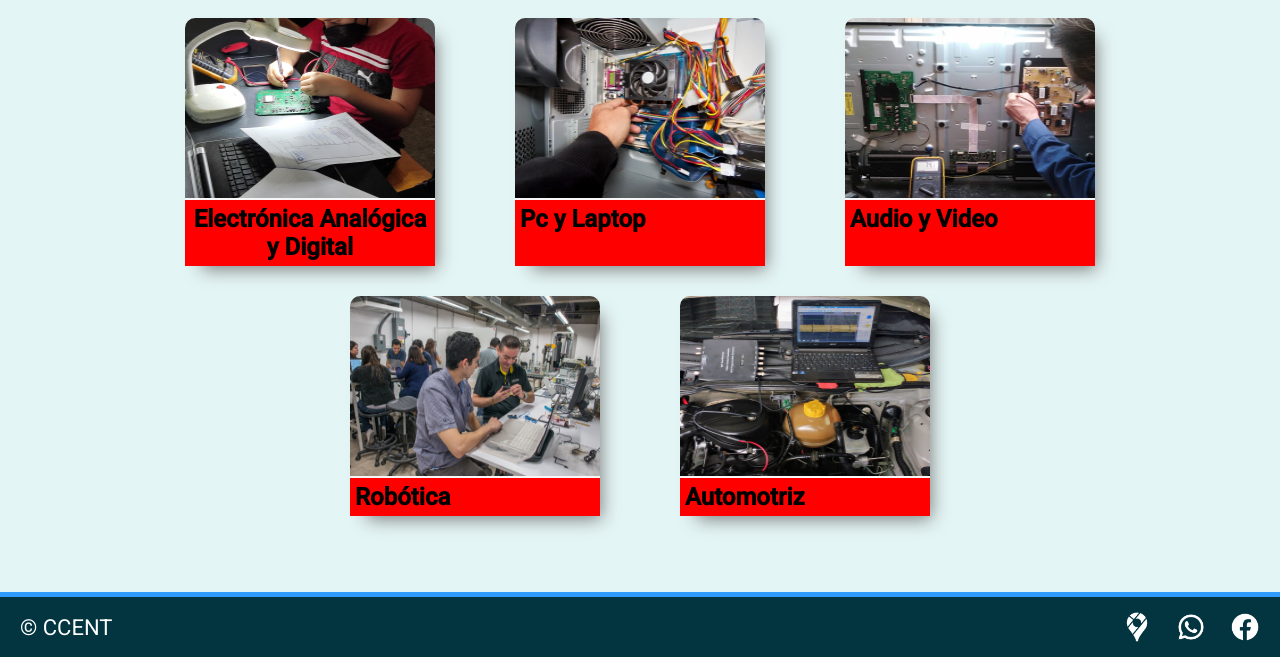
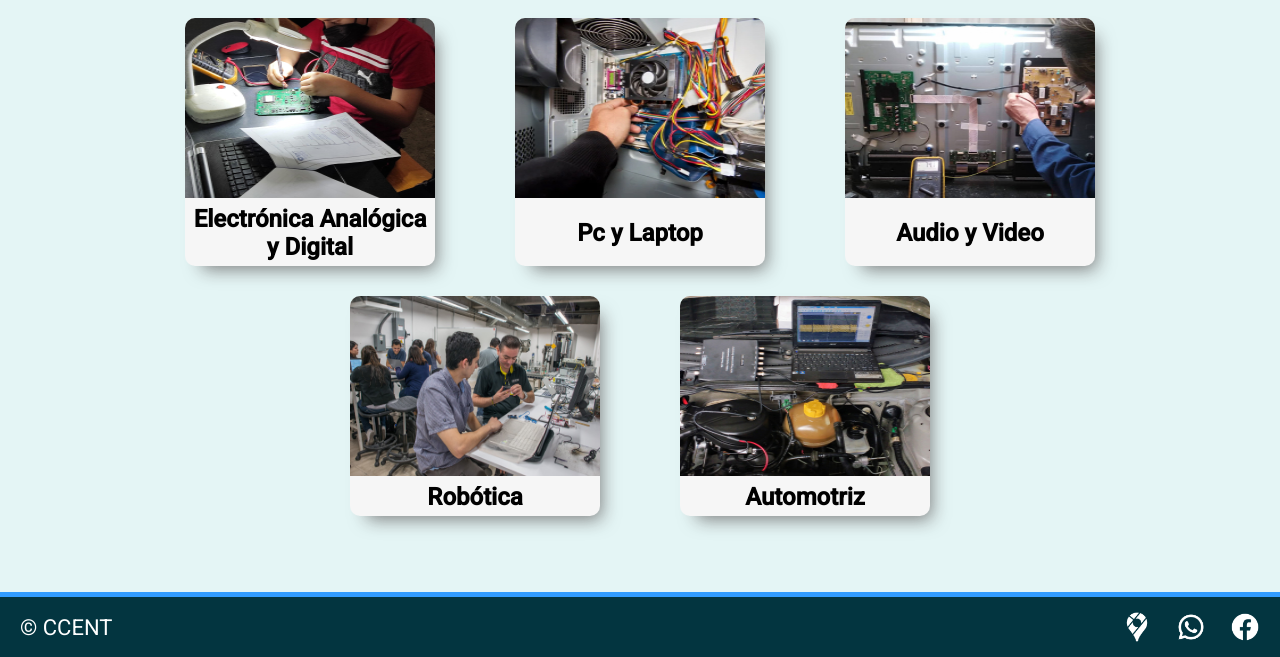
Before and after one commit to Edggarius/SPAWF-ARCHIVES, a Django app: page /cursos/ in a window 1280 px wide. Shown: the part 143-800 px from the top of the page. Run offline with Django 4.2, Linux system fonts and the light colour scheme.

Commit message:
Cursos Corregidos

```diff
--- a/apps/home/urls.py
+++ b/apps/home/urls.py
@@ -6,6 +6,7 @@ urlpatterns = [
     path('home/', views.home, name='home'),
     path('historia/', views.historia, name='historia'),
     path('servicios/', views.servicios, name='servicios'),
+    path('contactos/', views.contactos, name='contactos'),
     path('cursos/', views.cursos, name='cursos'),
     path('curso/', views.curso, name='curso'),
     path('curso2/', views.curso2, name='curso2'),
--- a/apps/home/views.py
+++ b/apps/home/views.py
@@ -29,3 +29,6 @@ def curso4(request):
 
 def curso5(request):
     return render(request, 'home/curso5.html',{})
+
+def contactos(request):
+    return render(request, 'home/contactos.html',{})
--- a/apps/templates/includes/nav.html
+++ b/apps/templates/includes/nav.html
@@ -19,6 +19,6 @@
         <a class="servicios" href={% url 'servicios' %} target="_self">Servicios</a>
       </div>
       <div class="nav-content">
-        <a class="contacto" href="#" target="_self">Contacto</a>
+        <a class="contacto" href={% url 'contactos' %} target="_self">Contacto</a>
       </div>
     </div>
--- a/static/css/curso_s.css
+++ b/static/css/curso_s.css
@@ -40,9 +40,11 @@
 .titulo_curso{
   font-size: 1.2rem;
   text-align: center;
+  align-items: center;
+  justify-content: center;
   padding: .5rem;
   width: 100%;
   height: 100%;
   display: flex;
-  background-color: red;
+  align-content: space-between;
 }
```
